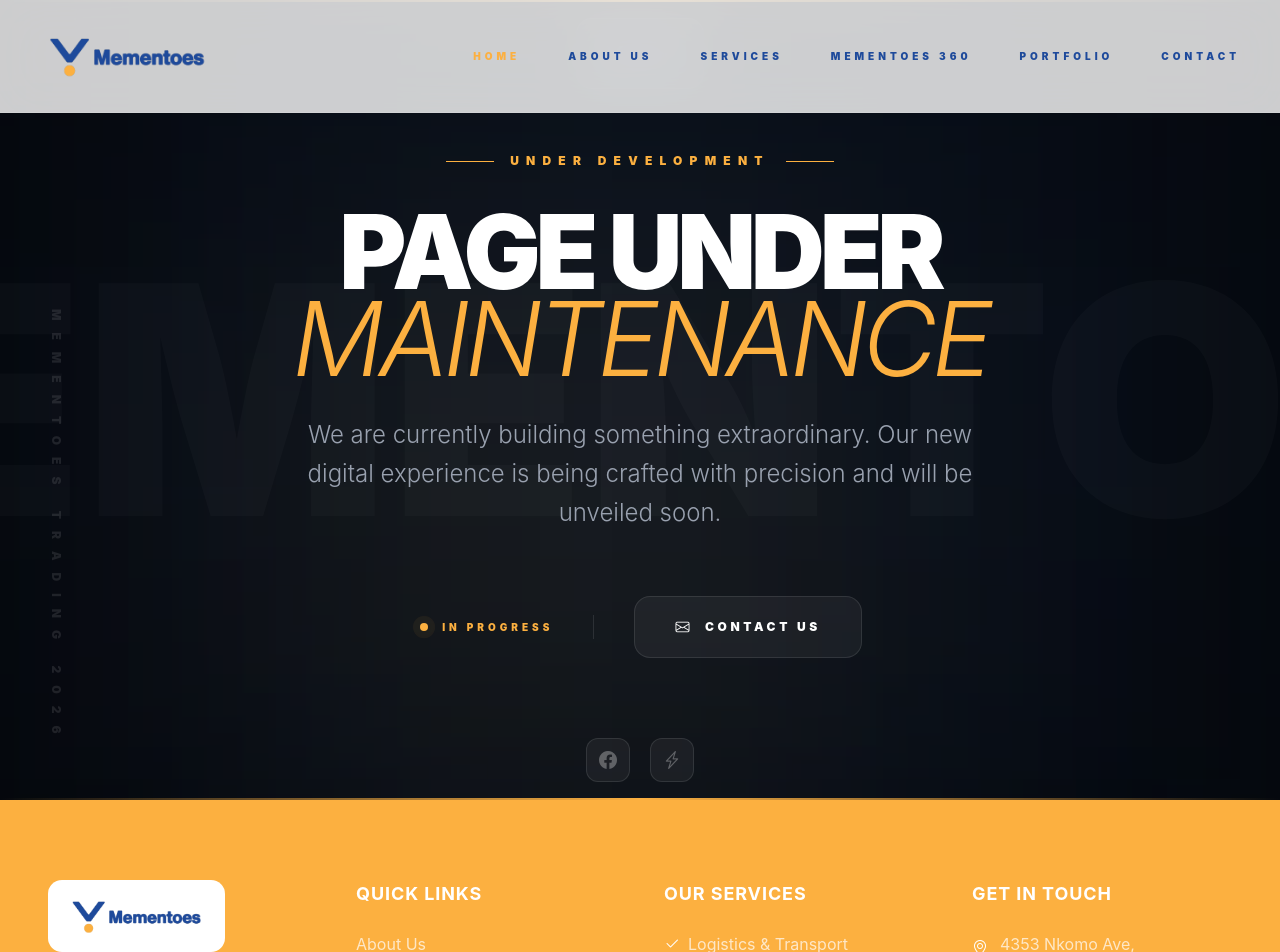
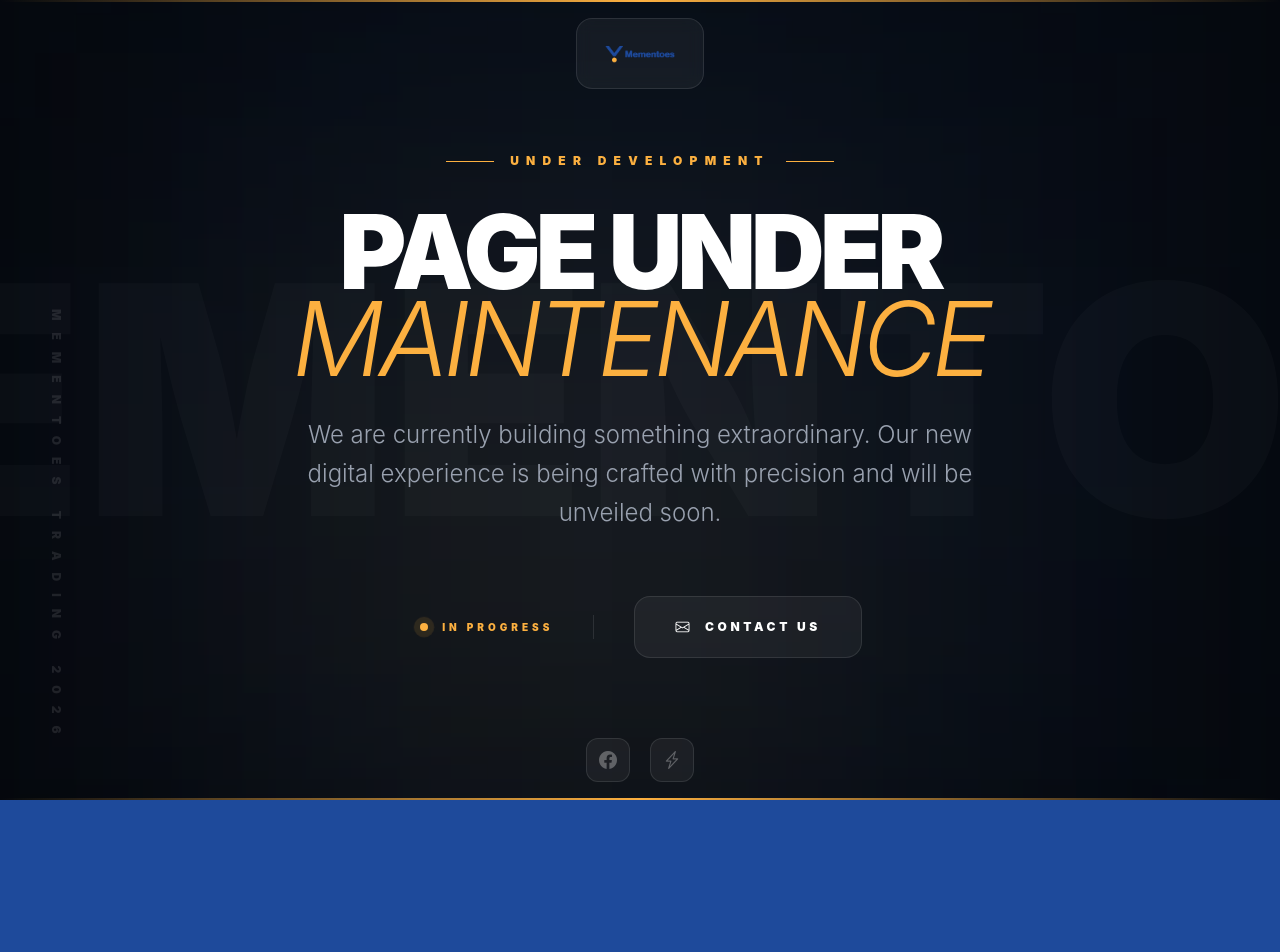
Before and after one commit to UncleSmol/mementoes, a React (Vite) app: page / in a window 1280 px wide. Shown: the top 952 px of the page. After the commit the page ends 800 px from the top, so only its background shows below. Built offline with nearby package versions, Linux system fonts and the light colour scheme.

Commit message:
Hide navbar and footer on maintenance page

```diff
--- a/src/App.tsx
+++ b/src/App.tsx
@@ -36,12 +36,15 @@ function LoadingFallback() {
   );
 }
 
-function App() {
+const NO_CHROME_ROUTES = ['/'];
+
+function AppLayout() {
+  const { pathname } = useLocation();
+  const hideChrome = NO_CHROME_ROUTES.includes(pathname);
+
   return (
-    <Router>
-      <ScrollToTop />
     <div className="flex flex-col min-h-screen">
-        <Navbar />
+      {!hideChrome && <Navbar />}
       <main className="flex-grow">
         <Suspense fallback={<LoadingFallback />}>
           <Routes>
@@ -59,8 +62,16 @@ function App() {
           </Routes>
         </Suspense>
       </main>
-        <Footer />
+      {!hideChrome && <Footer />}
     </div>
+  );
+}
+
+function App() {
+  return (
+    <Router>
+      <ScrollToTop />
+      <AppLayout />
     </Router>
   );
 }
```
Lines whose indentation alone changed are shown as unchanged.
